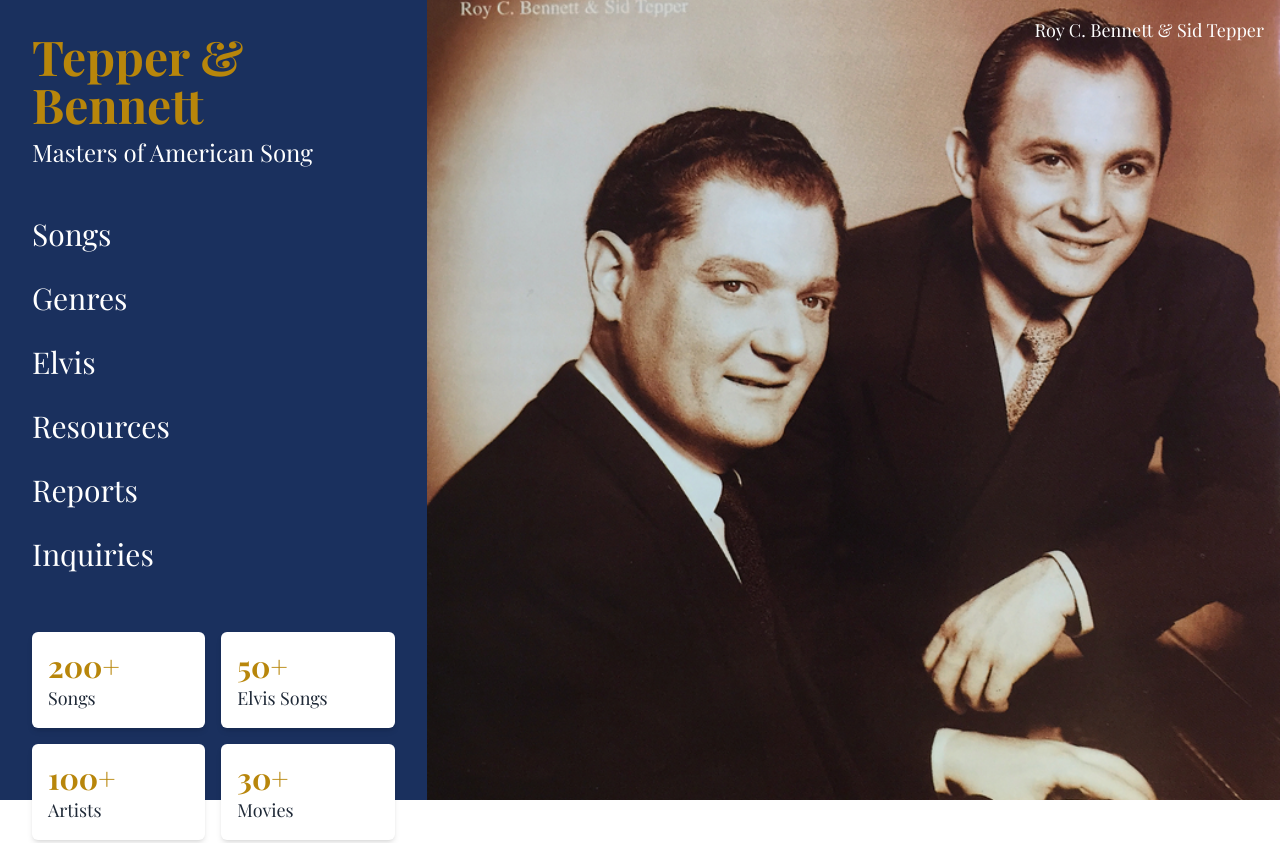
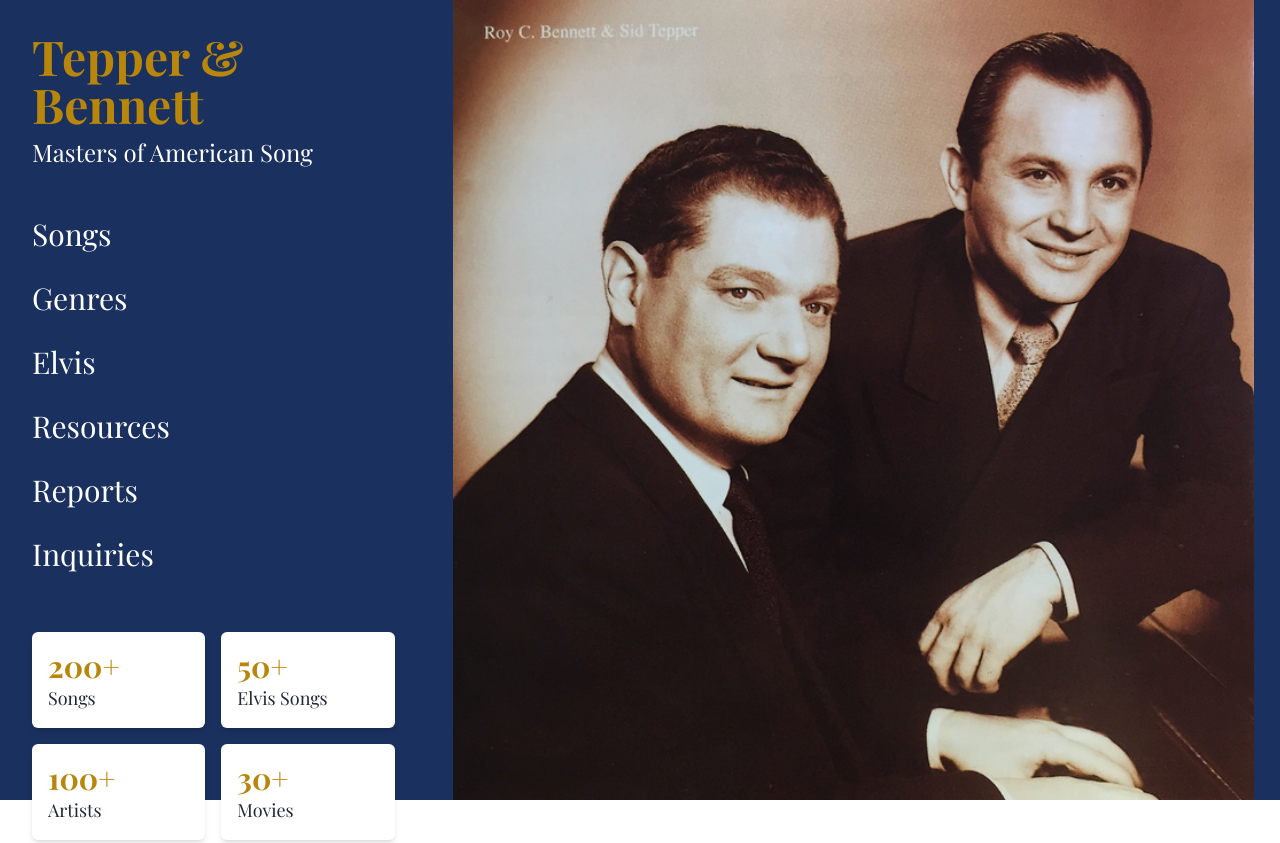
Before and after one commit to keithrbennett/tepper-bennett-redesign, a website: page index.html in a window 1280 px wide. Shown: the top 843 px of the page. Drawn offline with nearby package versions, Linux system fonts and the light colour scheme.

Commit message:
Tweak photo.

```diff
--- a/index.html
+++ b/index.html
@@ -88,11 +88,8 @@
         </div>
 
         <!-- Right Photo Section -->
-        <div class="w-full md:w-2/3 h-64 md:h-screen bg-center bg-cover bg-no-repeat relative">
-            <img src="designs/home/images/hero-bg.jpg" alt="Roy C. Bennett & Sid Tepper" class="w-full h-full object-cover" onerror="this.src='https://placehold.co/800x600/1A305E/FFFFFF?text=Tepper+%26+Bennett'" />
-            <div class="absolute top-4 right-4 text-white text-lg font-serif">
-                Roy C. Bennett & Sid Tepper
-            </div>
+        <div class="w-full md:w-2/3 h-64 md:h-screen bg-navy bg-center bg-no-repeat relative">
+            <img src="designs/home/images/hero-bg.jpg" alt="Roy C. Bennett & Sid Tepper" class="w-full h-full object-contain" onerror="this.src='https://placehold.co/800x600/1A305E/FFFFFF?text=Tepper+%26+Bennett'" />
         </div>
     </section>
 
```
